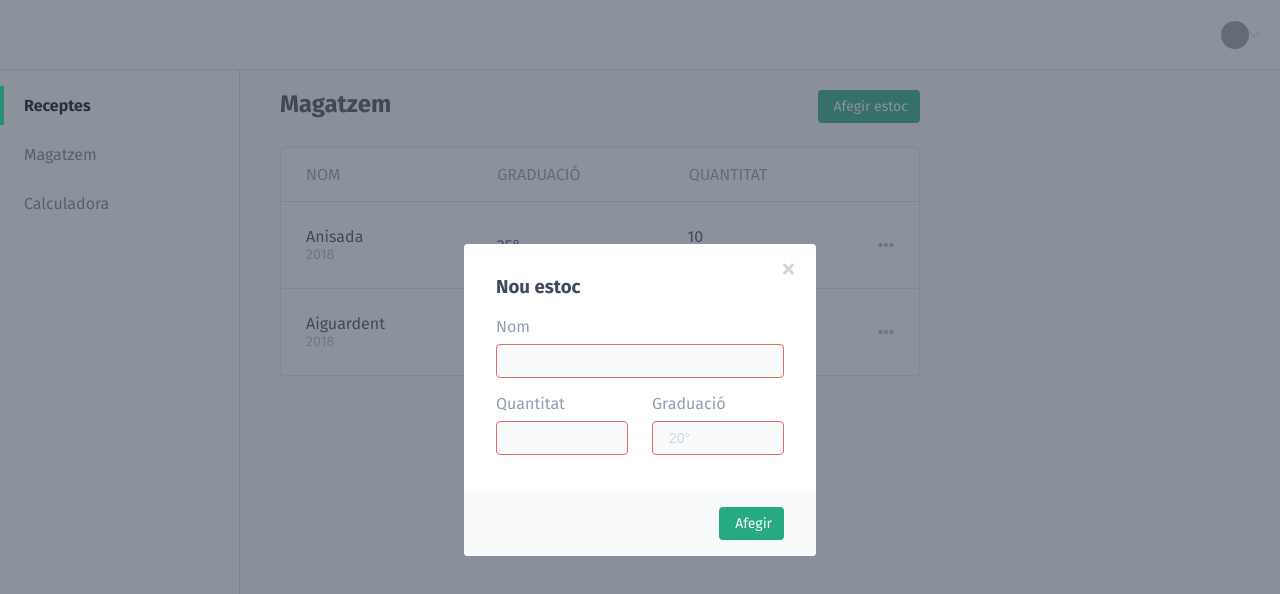
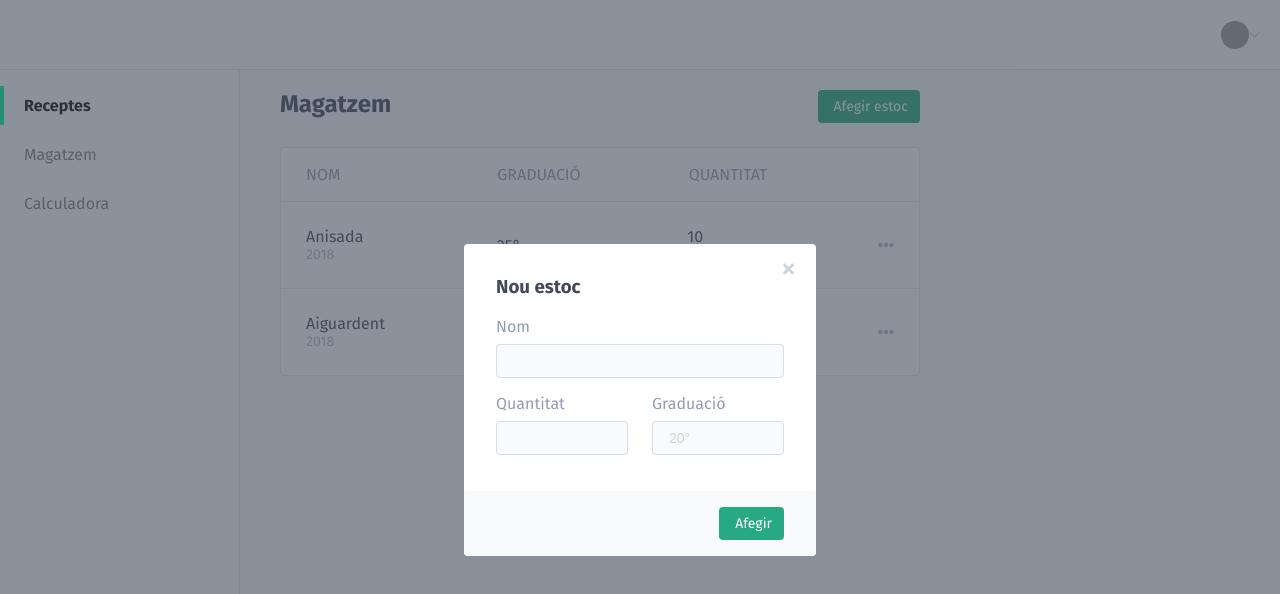
Before and after one commit to sauloperez/ratafiapp, a React (Create React App) app: page /store in a window 1280 px wide. Both pictures are taken after a click on the link "Afegir estoc". Shown: the top 594 px of the page. Built offline with nearby package versions, Linux system fonts and the light colour scheme; grey boxes are pictures that could not be loaded.

Commit message:
Add isInvalid prop type to render errored field

```diff
--- a/src/Field.jsx
+++ b/src/Field.jsx
@@ -2,15 +2,28 @@ import React from 'react';
 
 import './Field.css';
 
-function Field(props) {
-  const { label, style, ...otherProps } = props;
+class Field extends React.Component {
+  getClassName() {
+    const { isInvalid } = this.props;
+    let className = 'Field';
 
-  return (
-    <div className="Field Field--error" style={style}>
-      <label>{ label }</label>
-      <input type="text" {...otherProps} />
-    </div>
-  );
+    if (isInvalid) {
+      className += ' Field--error';
+    }
+
+    return className;
+  }
+
+  render() {
+    const { label, style, isInvalid, ...otherProps } = this.props;
+
+    return (
+      <div className={this.getClassName()} style={style}>
+        <label>{ label }</label>
+        <input type="text" {...otherProps} />
+      </div>
+    );
+  }
 }
 
 export default Field;
```
